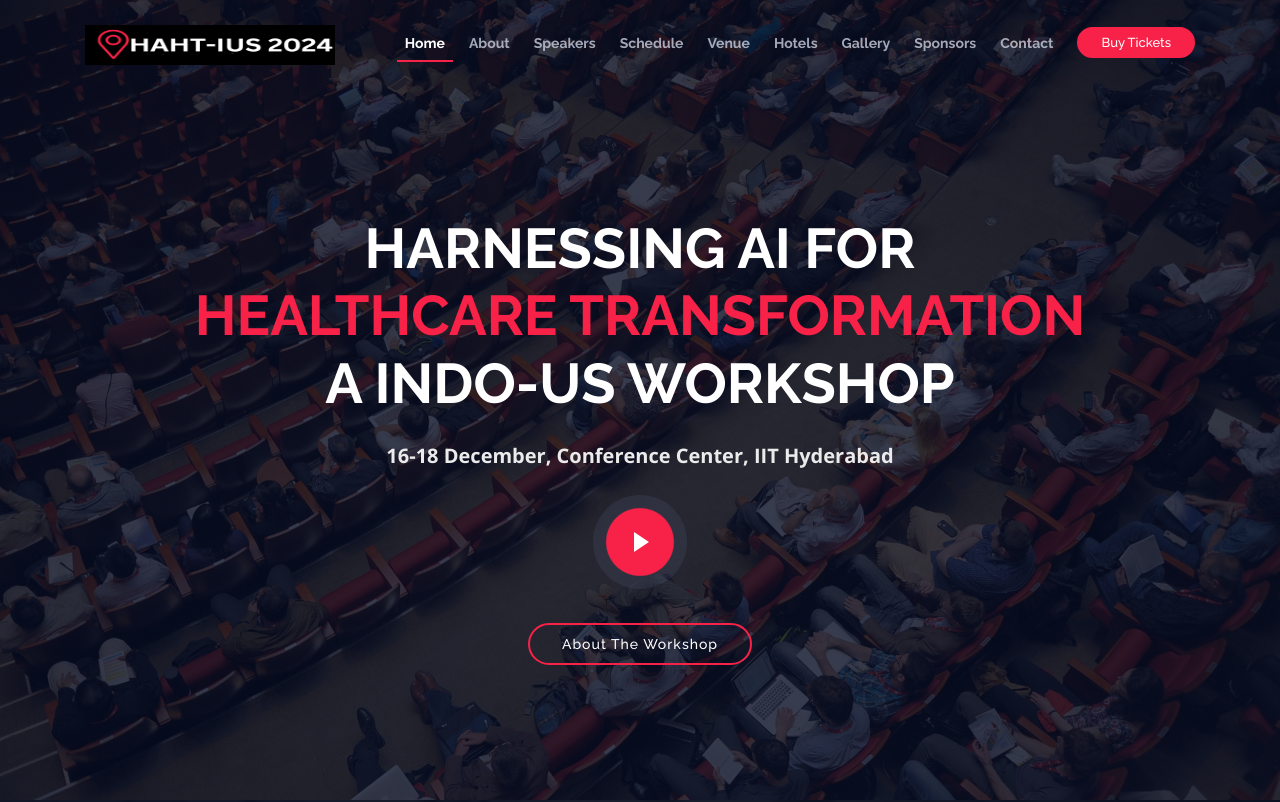
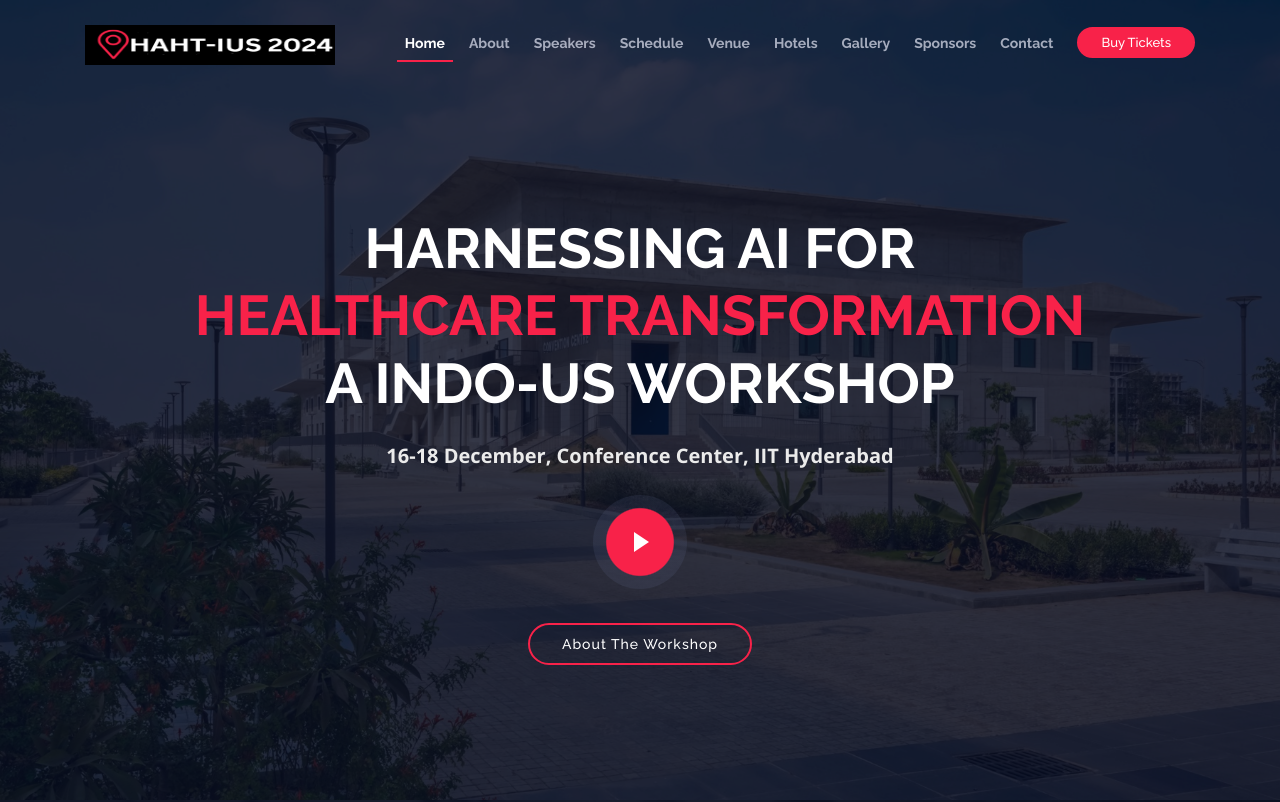
Before and after one commit to gthbkiran/Static-Website-HAHT-IUS-2024., a plain HTML site: page theevent-gh-pages/index.html in a window 1280 px wide. Shown: the top 802 px of the page. Drawn offline with nearby package versions, Linux system fonts and the light colour scheme.

Commit message:
Update style.css

```diff
--- a/theevent-gh-pages/css/style.css
+++ b/theevent-gh-pages/css/style.css
@@ -469,7 +469,7 @@ body.mobile-nav-active #mobile-nav-toggle {
 #intro {
   width: 100%;
   height: 100vh;
-  background: url(../img/intro-bg.jpg) top center;
+  background: url(../img/convention_center.jpg) top center;
   background-size: cover;
   overflow: hidden;
   position: relative;
```
